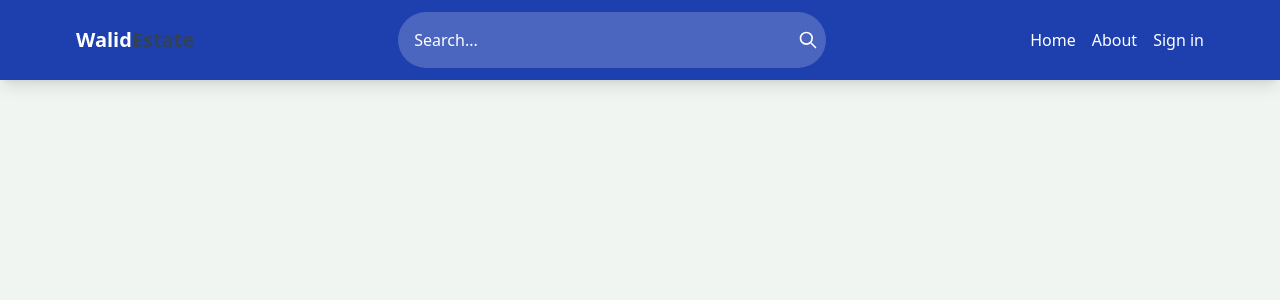
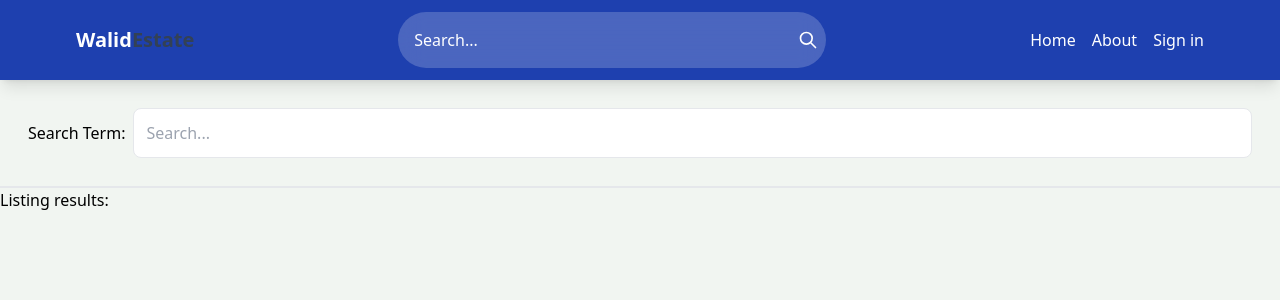
Before and after one commit to waleedd32/mern-realestate, a React (Vite) app in the folder client/: page /search in a window 1280 px wide. Shown: the top 300 px of the page. Built offline with nearby package versions, Linux system fonts and the light colour scheme; no server answers.

Commit message:
Add Search component and integrate it into routing in App.js

```diff
--- a/client/src/App.jsx
+++ b/client/src/App.jsx
@@ -10,6 +10,7 @@ import PrivateRoute from "./components/PrivateRoute";
 import CreateListing from "./pages/CreateListing";
 import UpdateListing from "./pages/UpdateListing";
 import Listing from "./pages/Listing";
+import Search from "./pages/Search";
 
 function App() {
   return (
@@ -20,6 +21,7 @@ function App() {
         <Route path="/sign-in" element={<SignIn />} />
         <Route path="/sign-up" element={<SignUp />} />
         <Route path="/about" element={<About />} />
+        <Route path="/search" element={<Search />} />
         <Route path="/listing/:listingId" element={<Listing />} />
 
         <Route element={<PrivateRoute />}>
--- /dev/null
+++ b/client/src/pages/Search.jsx
@@ -0,0 +1,26 @@
+import React from "react";
+
+const Search = () => {
+  return (
+    <div className="">
+      <div className="p-7 border-b-2">
+        <form>
+          <div className="flex items-center gap-2">
+            <label className="whitespace-nowrap">Search Term:</label>
+            <input
+              type="text"
+              id="searchTerm"
+              placeholder="Search..."
+              className="border rounded-lg p-3 w-full"
+            />
+          </div>
+        </form>
+      </div>
+      <div className="">
+        <h1>Listing results:</h1>
+      </div>
+    </div>
+  );
+};
+
+export default Search;
```
